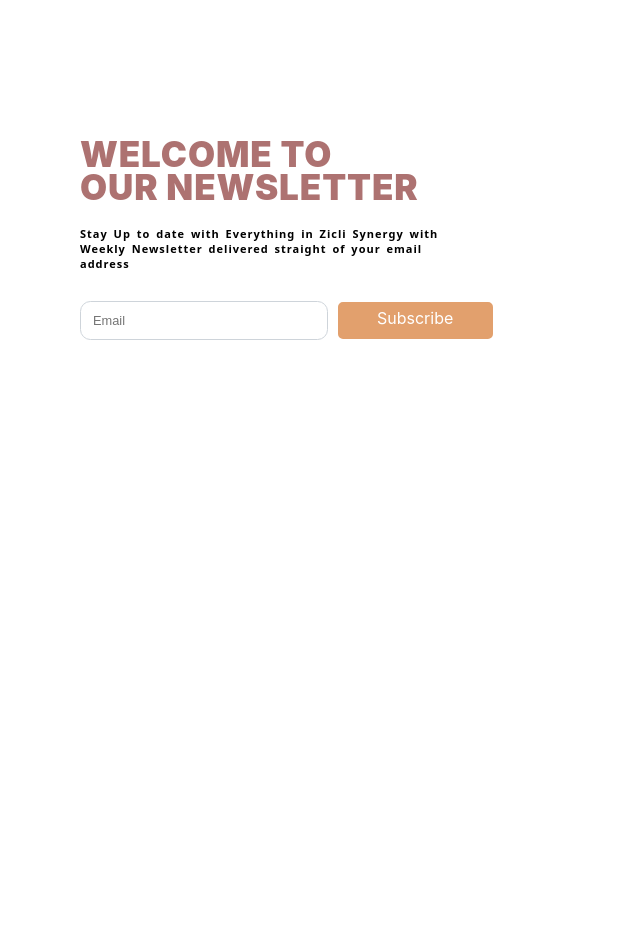
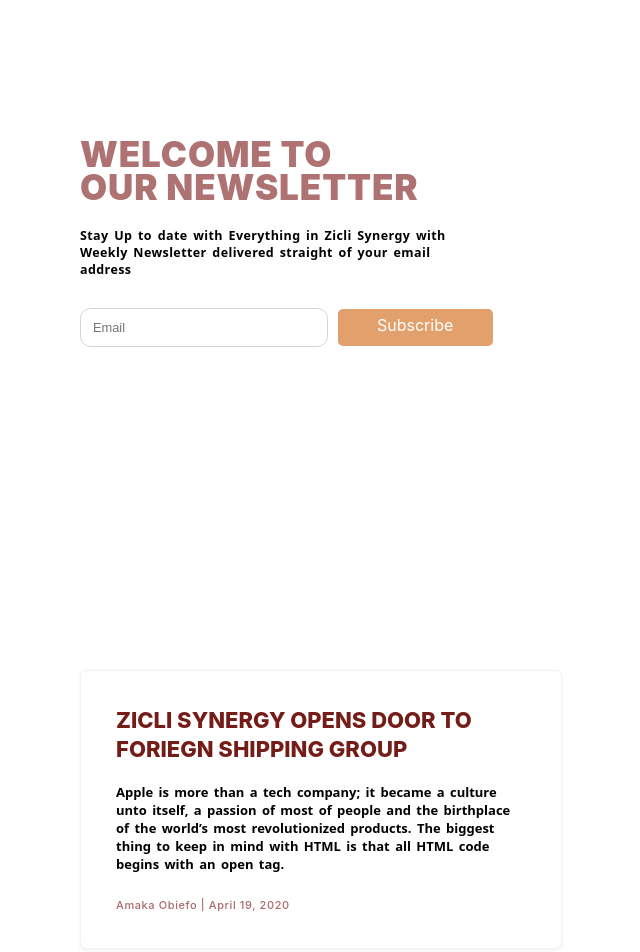
Before and after one commit to zicli/newsletter, a React (Create React App) app: page / in a window 1280 px wide. Shown: the top 952 px of the page, without its empty margins (70-710 px from the left). Built offline with nearby package versions, Linux system fonts and the light colour scheme.

Commit message:
:dragon: Newsletter card implemented

```diff
--- /dev/null
+++ b/src/components/NewsletterCard.js
@@ -0,0 +1,19 @@
+/* eslint-disable jsx-a11y/alt-text */
+import React from 'react';
+import styled from 'styled-components';
+import Card from './card';
+
+const NewsContainer = styled.div`
+  margin: 0 0 100px;
+  display: flex;
+  flex-flow: row wrap;
+  justify-content: space-between;
+`;
+
+const NewsletterCard = () => (
+  <NewsContainer>
+    <Card/>
+  </NewsContainer>
+);
+
+export default NewsletterCard;
--- /dev/null
+++ b/src/components/card.js
@@ -0,0 +1,29 @@
+/* eslint-disable jsx-a11y/alt-text */
+import React from 'react';
+import styled from 'styled-components';
+import { CardStyles } from 'styles';
+
+const CardContainer = styled.div`
+  ${CardStyles.newsletterCard}
+`;
+
+const Card = () => (
+  <CardContainer>
+    <div className="square">
+      <div className='inner-card'>
+      <div className="cardHeader">
+        <a href='#'>
+          ZICLI SYNERGY OPENS DOOR TO FORIEGN SHIPPING GROUP
+        </a>
+      </div>
+       <p className='cardText'>Apple is more than a tech company; it became a culture unto itself,
+         a passion of most of people and the birthplace of the world’s most revolutionized products.
+         The biggest thing to keep in mind with HTML is that all HTML code begins with an open tag.
+        </p>
+      <span className='cardAuthor'>Amaka Obiefo | April 19, 2020</span>
+      </div>
+    </div>
+  </CardContainer>
+);
+
+export default Card;
--- a/src/components/hero.js
+++ b/src/components/hero.js
@@ -1,9 +1,7 @@
 /* eslint-disable no-tabs */
 import React from 'react';
 import styled from 'styled-components';
-import {
-  Screen, Basics, HomePage,
-} from 'styles';
+import { HomePage } from 'styles';
 import { Zoom } from 'react-reveal';
 import HeroImage from '../images/hero.jpg';
 
@@ -21,6 +19,7 @@
 const hero = () => (
   <HeroStyle>
     <div className="heroContainer">
+
       <div className="heroText">
         <h1 className='heroquote1'>
           {'WELCOME TO\nOUR NEWSLETTER'}
@@ -45,10 +44,9 @@
           </div>
         </Zoom>
       </div>
+
     </div>
   </HeroStyle>
-
-
 );
 
 export default hero;
--- a/src/components/index.js
+++ b/src/components/index.js
@@ -1,7 +1,11 @@
 import Nav from './nav';
 import Hero from './hero';
+import Card from './card';
+import NewsletterCard from './NewsletterCard';
 
 export {
   Nav,
   Hero,
+  Card,
+  NewsletterCard,
 };
--- a/src/pages/app.js
+++ b/src/pages/app.js
@@ -3,7 +3,7 @@
 import { Helmet } from 'react-helmet';
 import { GlobalStyle, Screen } from 'styles';
 import {
-  Nav, Hero,
+  Nav, Hero, NewsletterCard,
 } from 'components';
 
 const AppContainer = styled.div`
@@ -44,6 +44,7 @@
     <GlobalStyle />
     <Nav />
     <Hero/>
+    <NewsletterCard/>
   </AppContainer>
 );
 
--- a/src/styles/basics.js
+++ b/src/styles/basics.js
@@ -5,6 +5,7 @@
     white: '#ffffff',
     creamWhite: '#FFFEFC',
     bloodRed: '#800020',
+    wineRed: '#741C17',
     fadedRed: '#AA6969',
     solidBlue: '#2844A0',
     neonBlue: '#002FAD',
--- /dev/null
+++ b/src/styles/cardStyles.js
@@ -0,0 +1,68 @@
+import { css } from 'styled-components';
+import Screen from './screen';
+import Basics from './basics';
+
+const CardStyle = {
+  newsletterCard: css`
+
+  .cardContainer {
+    margin: 0 0 100px;
+  }
+
+  .square:hover {
+    -webkit-transform: translate(20px, -10px);
+    -ms-transform: translate(10px, -10px);
+    transform: translate(10px, -10px);
+    -webkit-box-shadow: 0 2px 4px rgba(0, 0, 0, 0.08);
+    box-shadow: 0 2px 4px rgba(0, 0, 0, 0.08);
+  }
+
+  .square{
+  width: 49%;
+  height: 265 px;
+  border: .5px solid #f2f2f2;
+  background: white;
+  border-radius: 6px;
+  border: 1px solid #
+  box-shadow: 0 2px 4px #f2f2f2;
+  -webkit-transition: all 0.3s ease;
+  -o-transition: all 0.3s ease;
+  transition: all 0.3s ease;
+  }
+
+  .inner-card {
+    padding: 35px;
+  }
+
+  .cardHeader {
+    font-size: 22px;
+    line-height: 1.3;
+    font-weight: 800;
+  }
+
+  .cardHeader a {
+    color:  ${Basics.colors.wineRed};
+
+    &:hover, &:focus {
+      text-decoration: ${Basics.colors.wineRed};
+    }
+  }
+
+  .cardText {
+    margin: 20px 0;
+    font-size: 13px;
+    color: #000;
+    font-weight: 700;
+  }
+
+  .cardAuthor {
+    font-size: 11px;
+    letter-spacing: .6px;
+    font-weight: 500;
+    color: ${Basics.colors.fadedRed}
+
+  }
+  `,
+};
+
+export default CardStyle;
--- a/src/styles/homePage.js
+++ b/src/styles/homePage.js
@@ -7,7 +7,7 @@
 
   .heroContainer{
     position: relative;
-    height: 65vh;
+    height: 70vh;
     width: 77vw;
     display: flex;
     flex-flow: row wrap;
@@ -37,12 +37,12 @@
   }
 
   .herotext2{
-    font-size: 11px;
+    font-size: 12.5px;
     font-weight: 900;
     color: black;
     width: 80%;
     text-align: start;
-    letter-spacing: 1px;
+    letter-spacing: .40px;
   }
 
   .heroForm {
@@ -70,7 +70,7 @@
   }
 
   .heroImg{
-    height: 900px;
+    height: auto;
     position: relative;
     border-radius: 10px;
   }
--- a/src/styles/index.js
+++ b/src/styles/index.js
@@ -2,10 +2,12 @@
 import Basics from './basics';
 import Screen from './screen';
 import HomePage from './homePage';
+import CardStyles from './cardStyles';
 
 export {
   GlobalStyle,
   Basics,
   Screen,
   HomePage,
+  CardStyles,
 };
```
